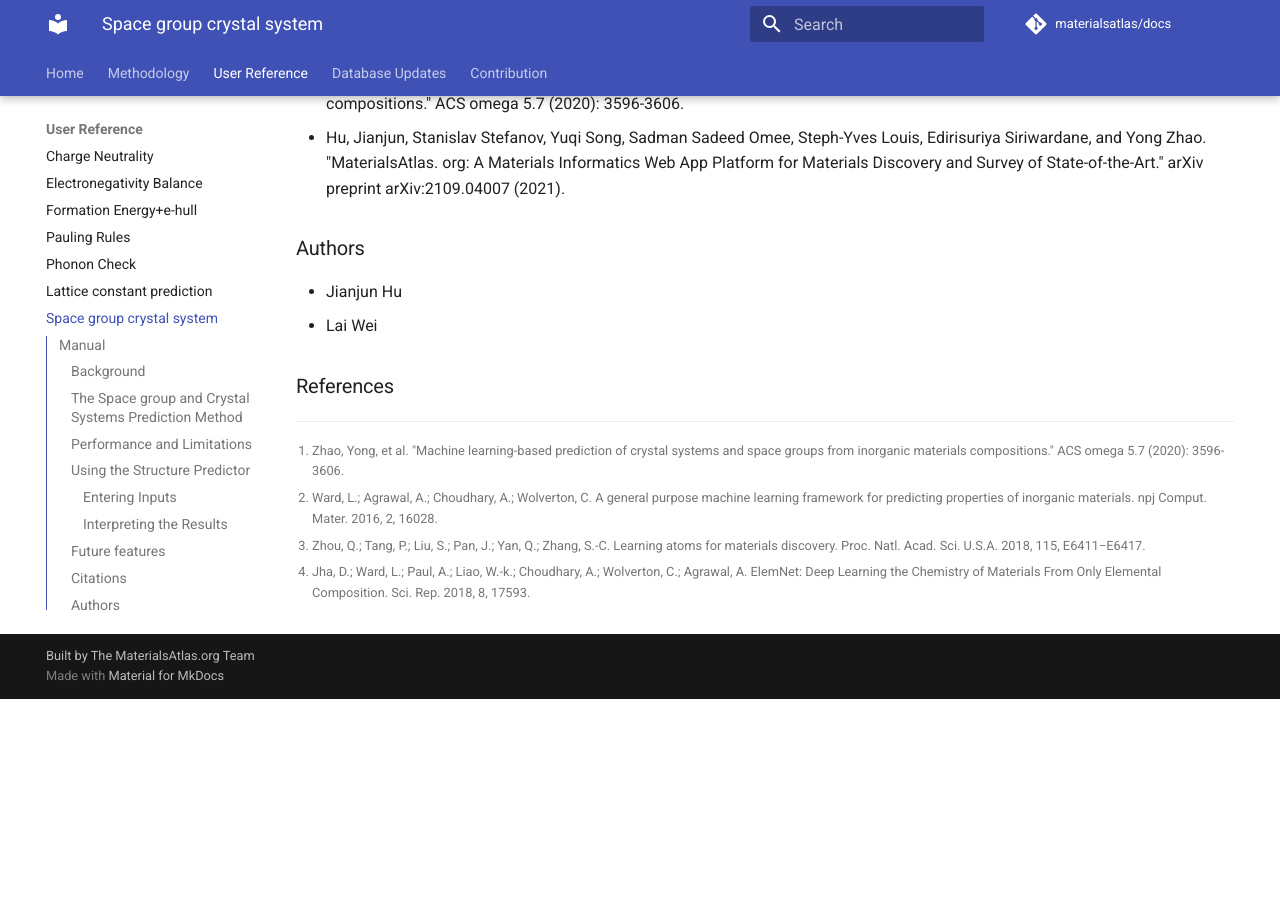
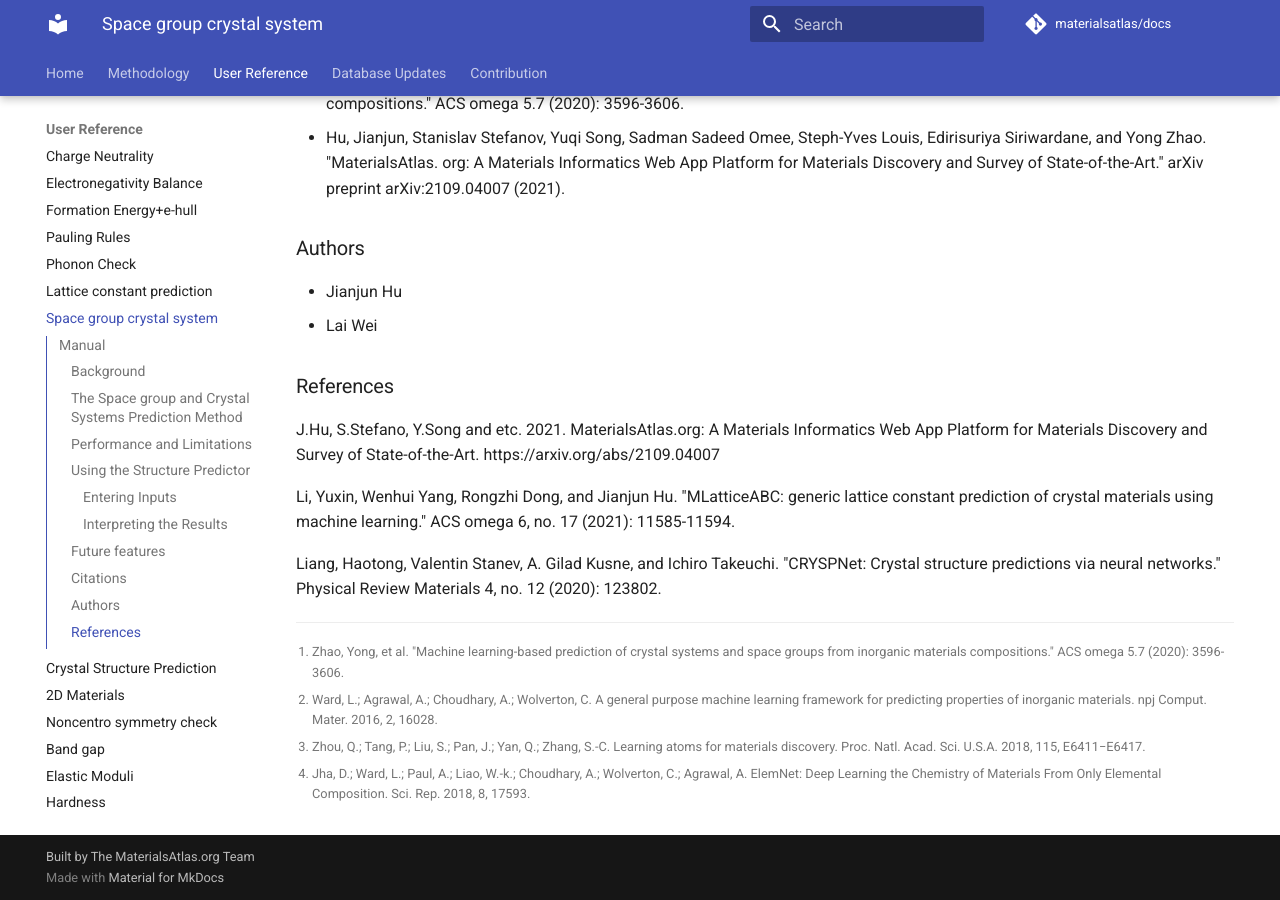
Before and after one commit to usccolumbia/materialsatlas, an MkDocs documentation site: the page built from docs/user-guide/space-group-crystal-system.md, in a window 1280 px wide and 900 px high, scrolled down 1817 px. Built offline with MkDocs 1.6.1 and Material for MkDocs 9.7.7, drawn with Linux system fonts in a browser that asks for light colours; comment, search, counter and statistics services are not loaded; before the commit the page ends 2516 px from its top, so only the background shows below that.

Commit message:
Update space-group-crystal-system.md

```diff
--- a/docs/user-guide/space-group-crystal-system.md
+++ b/docs/user-guide/space-group-crystal-system.md
@@ -62,3 +62,9 @@ To cite the Structure Predictor App, please reference the following works:
 [^3]: Zhou, Q.; Tang, P.; Liu, S.; Pan, J.; Yan, Q.; Zhang, S.-C. Learning atoms for materials discovery. Proc. Natl. Acad. Sci. U.S.A. 2018, 115, E6411−E6417.
 
 [^4]: Jha, D.; Ward, L.; Paul, A.; Liao, W.-k.; Choudhary, A.; Wolverton, C.; Agrawal, A. ElemNet: Deep Learning the Chemistry of Materials From Only Elemental Composition. Sci. Rep. 2018, 8, 17593.
+
+J.Hu, S.Stefano, Y.Song and etc. 2021. MaterialsAtlas.org: A Materials Informatics Web App Platform for Materials Discovery and Survey of State-of-the-Art. https://arxiv.org/abs/2109.04007
+
+Li, Yuxin, Wenhui Yang, Rongzhi Dong, and Jianjun Hu. "MLatticeABC: generic lattice constant prediction of crystal materials using machine learning." ACS omega 6, no. 17 (2021): 11585-11594.
+
+Liang, Haotong, Valentin Stanev, A. Gilad Kusne, and Ichiro Takeuchi. "CRYSPNet: Crystal structure predictions via neural networks." Physical Review Materials 4, no. 12 (2020): 123802.
```
